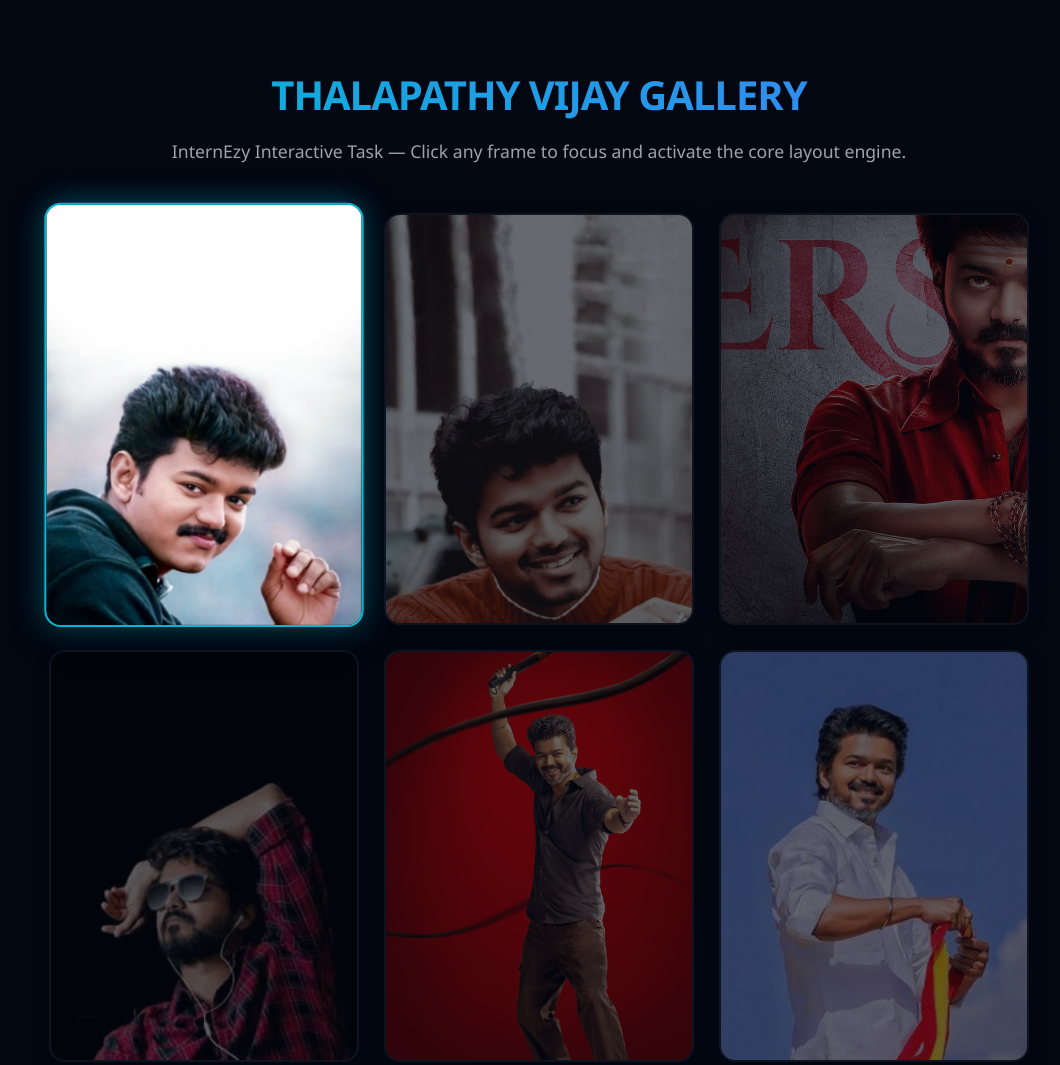
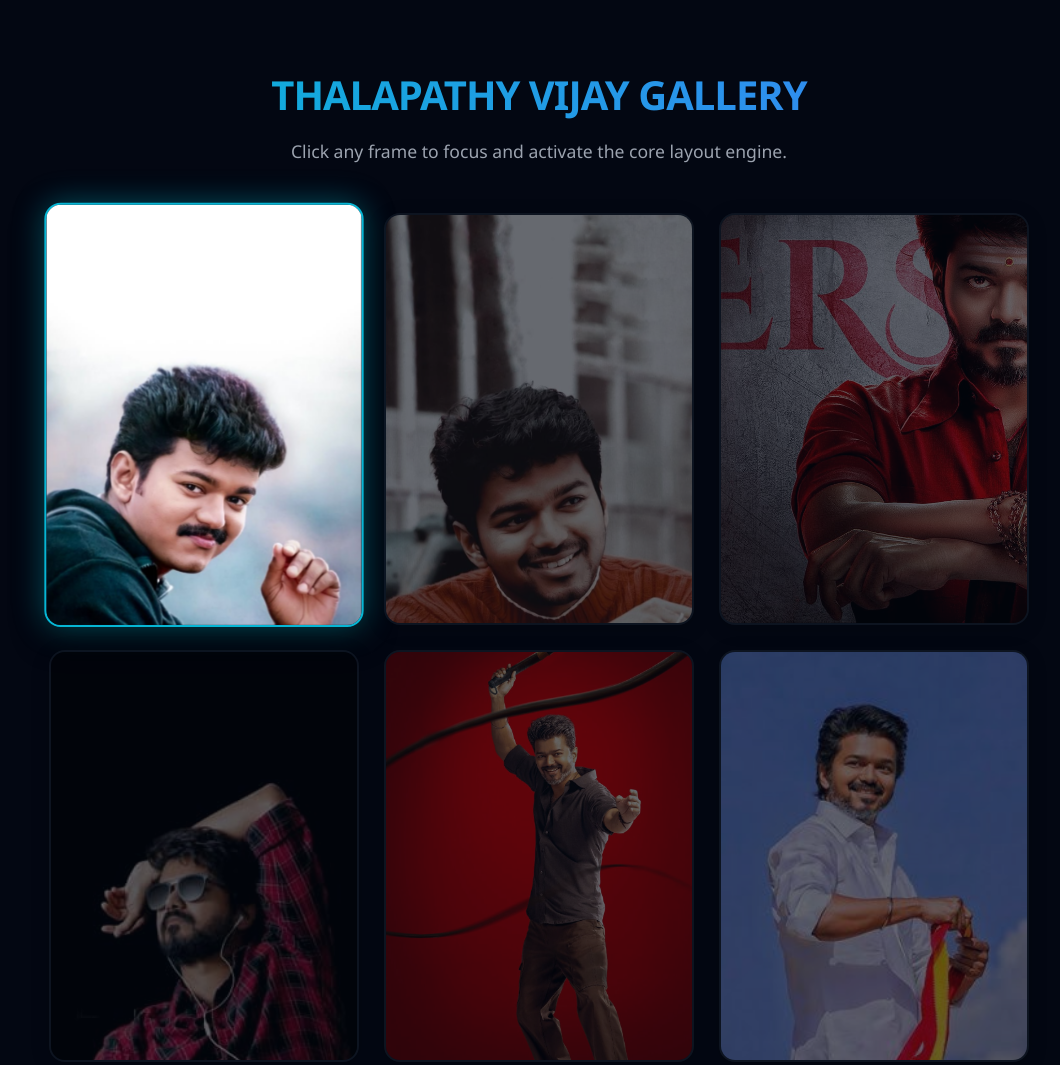
Before and after one commit to Akshayadevi1718/image_gallery, a plain HTML site: page index.html in a window 1280 px wide. Shown: the top 1065 px of the page, without its empty margins (101-1161 px from the left). Drawn offline with Linux system fonts and the light colour scheme.

Commit message:
Update index.html

```diff
--- a/index.html
+++ b/index.html
@@ -3,7 +3,7 @@
 <head>
     <meta charset="UTF-8">
     <meta name="viewport" content="width=device-width, initial-scale=1.0">
-    <title>Thalapathy Vijay Interactive Gallery</title>
+    <title>Thalapathy Vijay Image Gallery</title>
     <style>
         body {
             font-family: 'Segoe UI', system-ui, sans-serif;
@@ -112,7 +112,7 @@
 
     <div class="container">
         <h1>THALAPATHY VIJAY GALLERY</h1>
-        <p>InternEzy Interactive Task — Click any frame to focus and activate the core layout engine.</p>
+        <p>Click any frame to focus and activate the core layout engine.</p>
 
         <div class="gallery-grid" id="image-gallery">
 
```
